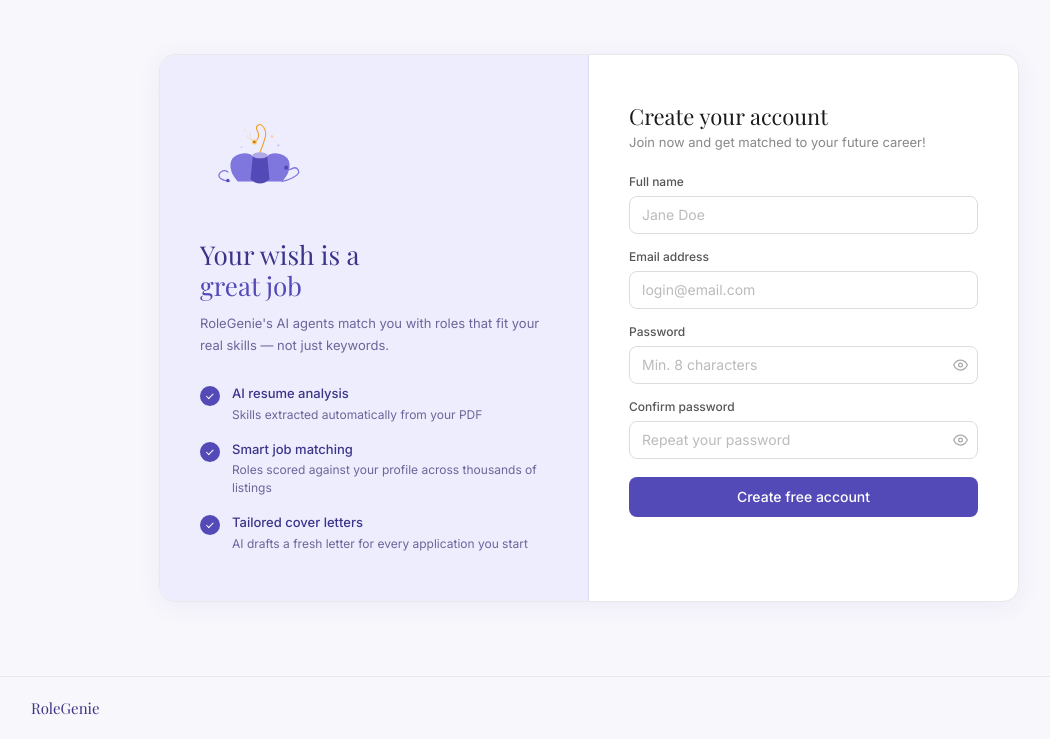
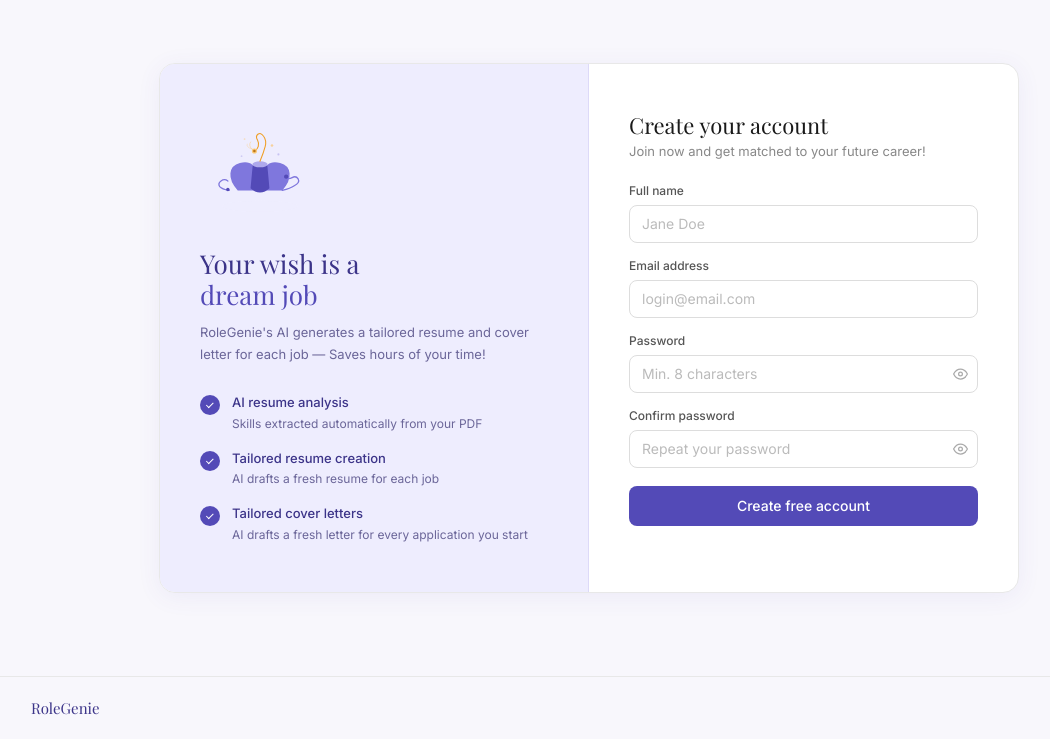
Before and after one commit to sjasthi/job-finder, a PHP site: page /RG/register.php in a window 1280 px wide. Shown: the part 61-800 px from the top of the page, without its empty margins (51-1101 px from the left). Run offline with PHP 8.4, Linux system fonts and the light colour scheme.

Commit message:
Minor text changes for the register page

```diff
--- a/RG/register.php
+++ b/RG/register.php
@@ -135,8 +135,8 @@ if ($_SERVER['REQUEST_METHOD'] === 'POST') {
                 <circle cx="97" cy="103" r="2" fill="#AFA9EC" opacity="0.5"/>
               </svg>
             </div>
-            <h2 class="register-tagline">Your wish is a<br><em>great job</em></h2>
-            <p class="register-hero-sub">RoleGenie's AI agents match you with roles that fit your real skills — not just keywords.</p>
+            <h2 class="register-tagline">Your wish is a<br><em>dream job</em></h2>
+            <p class="register-hero-sub">RoleGenie's AI generates a tailored resume and cover letter for each job — Saves hours of your time!</p>
 
             <ul class="register-perks">
               <li>
@@ -149,8 +149,8 @@ if ($_SERVER['REQUEST_METHOD'] === 'POST') {
               <li>
                 <span class="perk-dot"></span>
                 <div>
-                  <strong>Smart job matching</strong>
-                  <span>Roles scored against your profile across thousands of listings</span>
+                  <strong>Tailored resume creation</strong>
+                  <span>AI drafts a fresh resume for each job</span>
                 </div>
               </li>
               <li>
```
